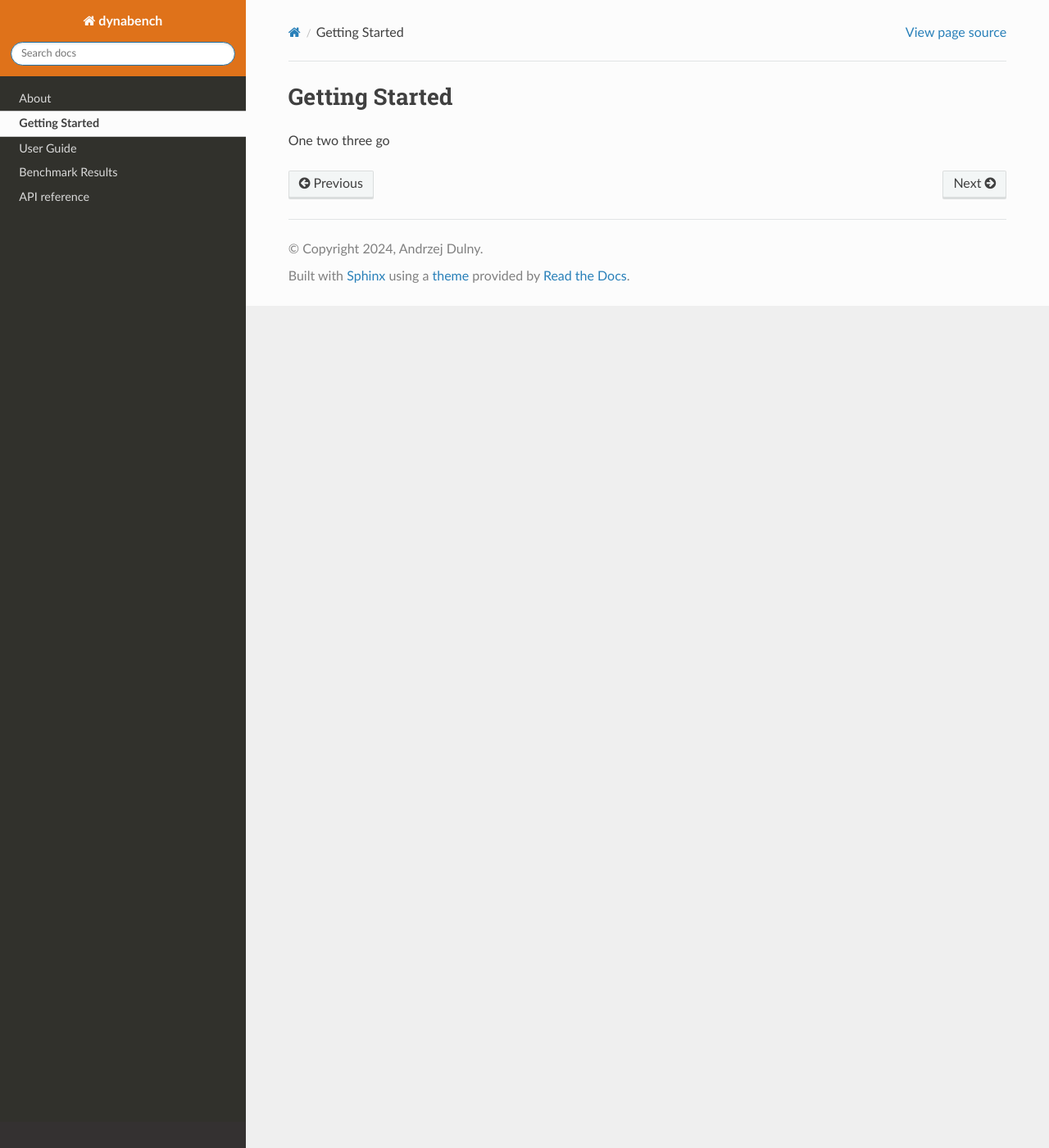
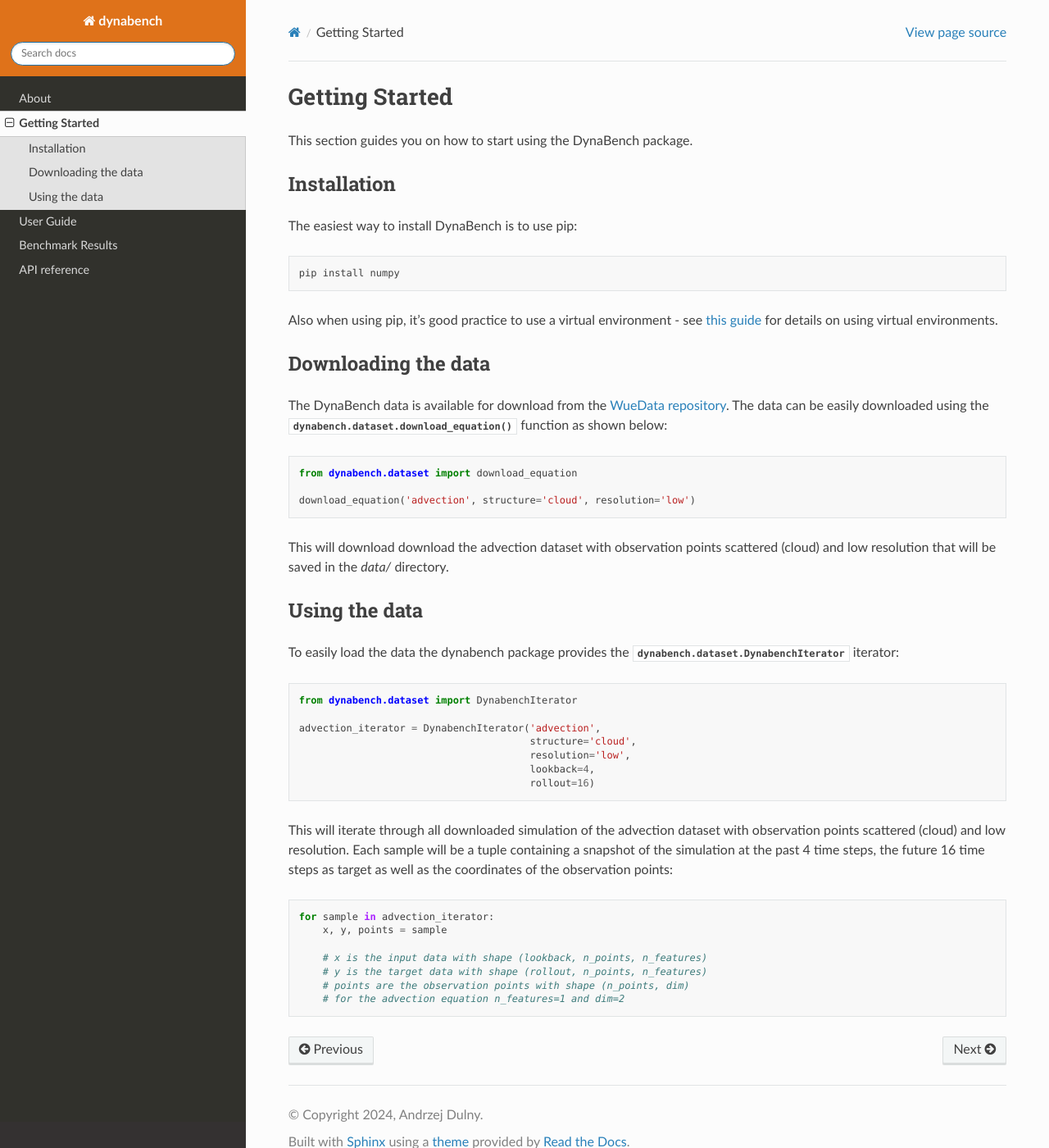
Before and after one commit to badulion/dynabench, a Sphinx documentation site: the page built from docs/source/start.rst, in a window 1280 px wide and 1400 px high. Shown: the whole window at 82% size. Built offline with Sphinx 7.4.7 and the Read the Docs theme 2.0.0, drawn with Linux system fonts in a browser that asks for light colours.

Commit message:
Wrote basic get started page

```diff
--- a/docs/source/start.rst
+++ b/docs/source/start.rst
@@ -2,4 +2,61 @@
 Getting Started
 ===================
 
-One two three go
+This section guides you on how to start using the DynaBench package.
+
+--------------------
+Installation
+--------------------
+
+The easiest way to install DynaBench is to use pip:
+
+.. code-block::
+
+    pip install numpy
+
+Also when using pip, it’s good practice to use a virtual environment - see `this guide <https://dev.to/bowmanjd/python-tools-for-managing-virtual-environments-3bko#howto>`_ for details on using virtual environments.
+
+--------------------
+Downloading the data
+--------------------
+
+The DynaBench data is available for download from the `WueData repository <https://wuedata.uni-wuerzburg.de/radar/de/dataset/sSEeRraAYDgQCgBP>`_.
+The data can be easily downloaded using the :py:func:`dynabench.dataset.download_equation` function as shown below:
+
+.. code-block::
+
+    from dynabench.dataset import download_equation
+
+    download_equation('advection', structure='cloud', resolution='low')
+
+This will download download the advection dataset with observation points scattered (cloud) and low resolution that will be saved in the `data/` directory.
+
+--------------------
+Using the data
+--------------------
+
+To easily load the data the dynabench package provides the :py:class:`dynabench.dataset.DynabenchIterator` iterator:
+
+.. code-block::
+
+    from dynabench.dataset import DynabenchIterator
+
+    advection_iterator = DynabenchIterator('advection',
+                                           structure='cloud',
+                                           resolution='low',
+                                           lookback=4,
+                                           rollout=16)
+
+This will iterate through all downloaded simulation of the advection dataset with observation points scattered (cloud) and low resolution.
+Each sample will be a tuple containing a snapshot of the simulation at the past 4 time steps, the future 16 time steps as target as well as the coordinates of the observation points:
+
+
+.. code-block::
+
+    for sample in advection_iterator:
+        x, y, points = sample
+
+        # x is the input data with shape (lookback, n_points, n_features)
+        # y is the target data with shape (rollout, n_points, n_features)
+        # points are the observation points with shape (n_points, dim)
+        # for the advection equation n_features=1 and dim=2
```
